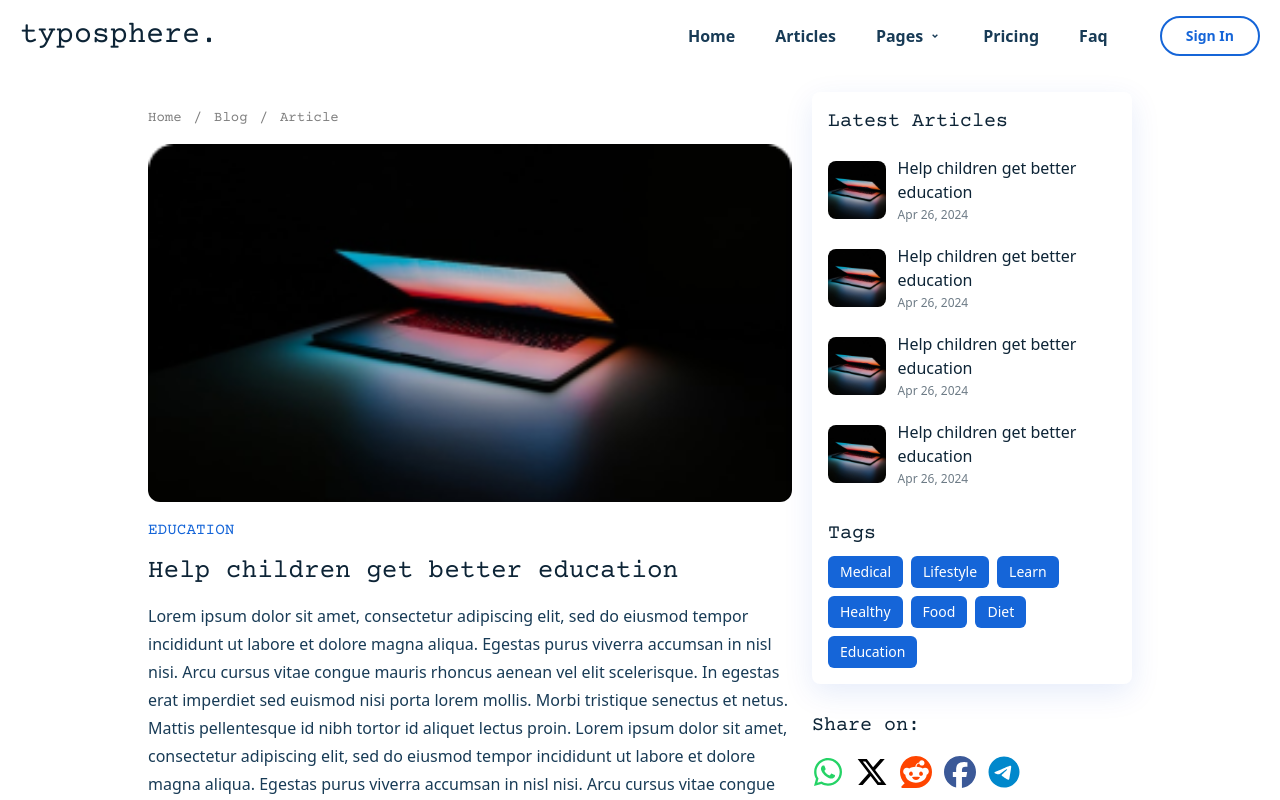
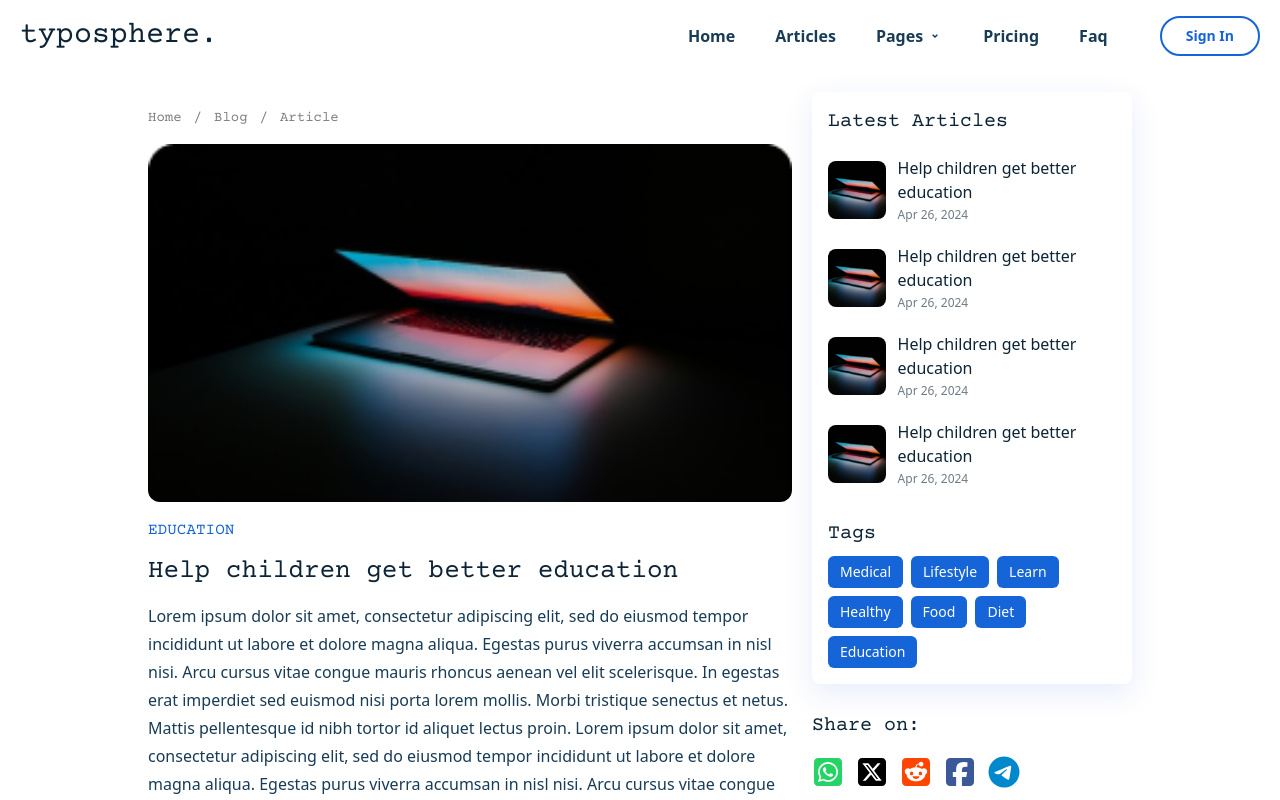
Before and after one commit to namanx19/Typosphere, a React (Vite) app: page /blog/1 in a window 1280 px wide. Shown: the top 800 px of the page. Built offline with nearby package versions, Linux system fonts and the light colour scheme.

Commit message:
Change Social Icons

```diff
--- a/src/components/SocialShareButtons.jsx
+++ b/src/components/SocialShareButtons.jsx
@@ -1,12 +1,13 @@
 /* eslint-disable react/prop-types */
 /* eslint-disable no-unused-vars */
 import React from 'react'
+
 import {
-  FaWhatsapp,
-  FaXTwitter,
-  FaFacebook,
+  FaSquareWhatsapp,
+  FaSquareXTwitter,
+  FaSquareReddit,
+  FaSquareFacebook,
   FaTelegram,
-  FaReddit,
 } from "react-icons/fa6";
 
 const SocialShareButtons = ({url, title}) => {
@@ -17,7 +18,7 @@ const SocialShareButtons = ({url, title}) => {
         rel="noreferrer"
         href={`https://api.whatsapp.com/send/?text=${url}`}
       >
-        <FaWhatsapp className="text-[#25D366] w-8 h-auto" />
+        <FaSquareWhatsapp className="text-[#25D366] w-8 h-auto" />
       </a>
 
       <a
@@ -25,21 +26,21 @@ const SocialShareButtons = ({url, title}) => {
         rel="noreferrer"
         href={`https://x.com/intent/tweet?url=${url}`}
       >
-        <FaXTwitter className="text-black w-8 h-auto" />
+        <FaSquareXTwitter className="text-black w-8 h-auto" />
       </a>
       <a
         target="_blank"
         rel="noreferrer"
         href={`https://www.reddit.com/submit?url=${url}&title=${title}`}
       >
-        <FaReddit className="text-[#FF4500] w-8 h-auto" />
+        <FaSquareReddit className="text-[#FF4500] w-8 h-auto" />
       </a>
       <a
         target="_blank"
         rel="noreferrer"
         href={`https://www.facebook.com/dialog/share?app_id=APP_ID&display=popup&href=${url}`}
       >
-        <FaFacebook className="text-[#3B5998] w-8 h-auto" />
+        <FaSquareFacebook className="text-[#3B5998] w-8 h-auto" />
       </a>
       <a target="_blank" rel="noreferrer" href="/">
         <FaTelegram className="text-[#0088CC] w-8 h-auto" />
```
